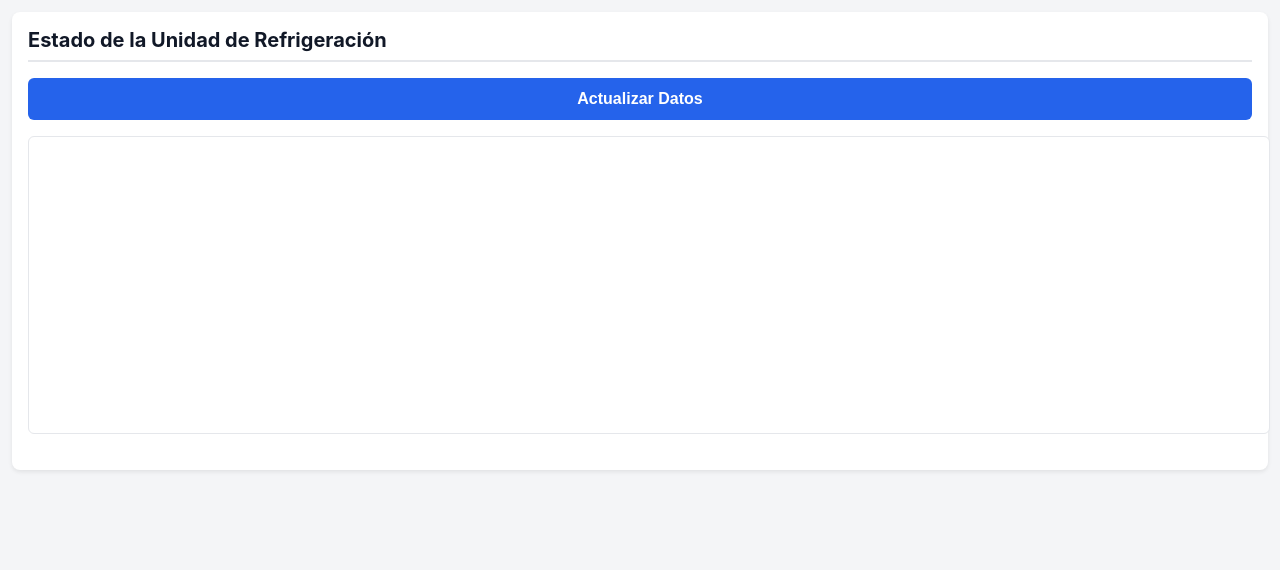
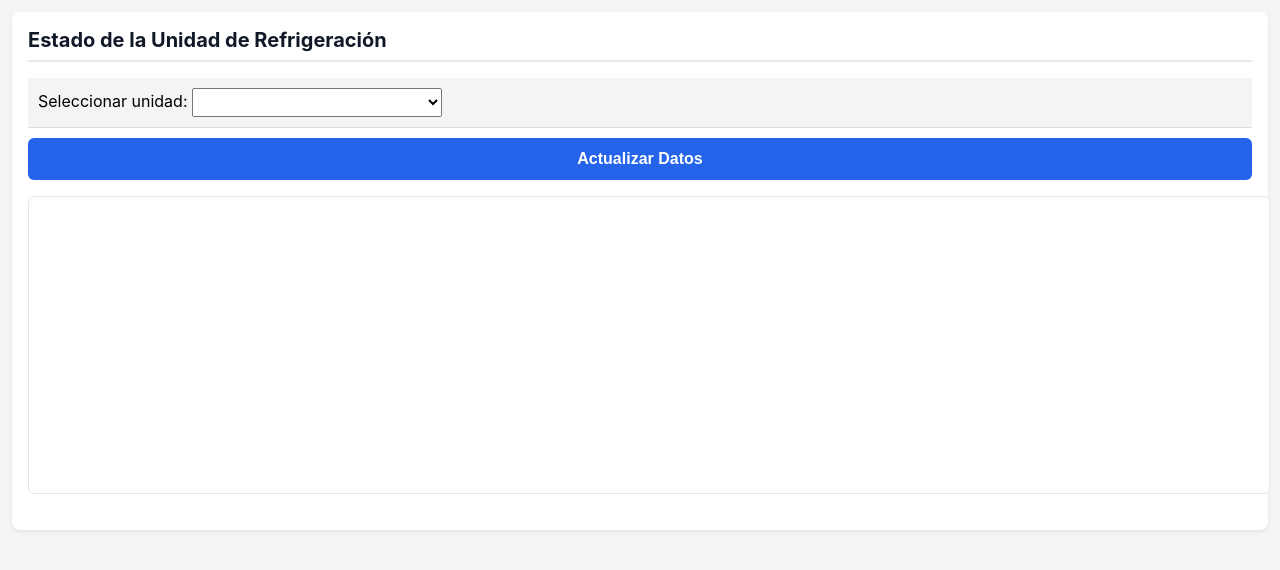
Before and after one commit to josetecnycom-ai/tecnoflotas-reefer-monitor, a plain HTML site: page index.html in a window 1280 px wide. Drawn offline with nearby package versions, Linux system fonts and the light colour scheme.

Commit message:
Add files via upload

```diff
--- a/index.html
+++ b/index.html
@@ -13,6 +13,11 @@
         </header>
 
         <div id="content">
+            <div id="selector-container" style="padding: 10px; background: #f3f4f6; border-bottom: 1px solid #ddd; margin-bottom: 10px;">
+                <label for="deviceSelect">Seleccionar unidad: </label>
+                <select id="deviceSelect" style="width: 250px; padding: 5px;"></select>
+            </div>
+
             <button id="btn-fetch-data" class="geotabButton">Actualizar Datos</button>
 
             <div class="chart-container">
@@ -20,7 +25,7 @@
             </div>
 
             <div id="results-panel">
-                </div>
+            </div>
         </div>
     </div>
 
```
